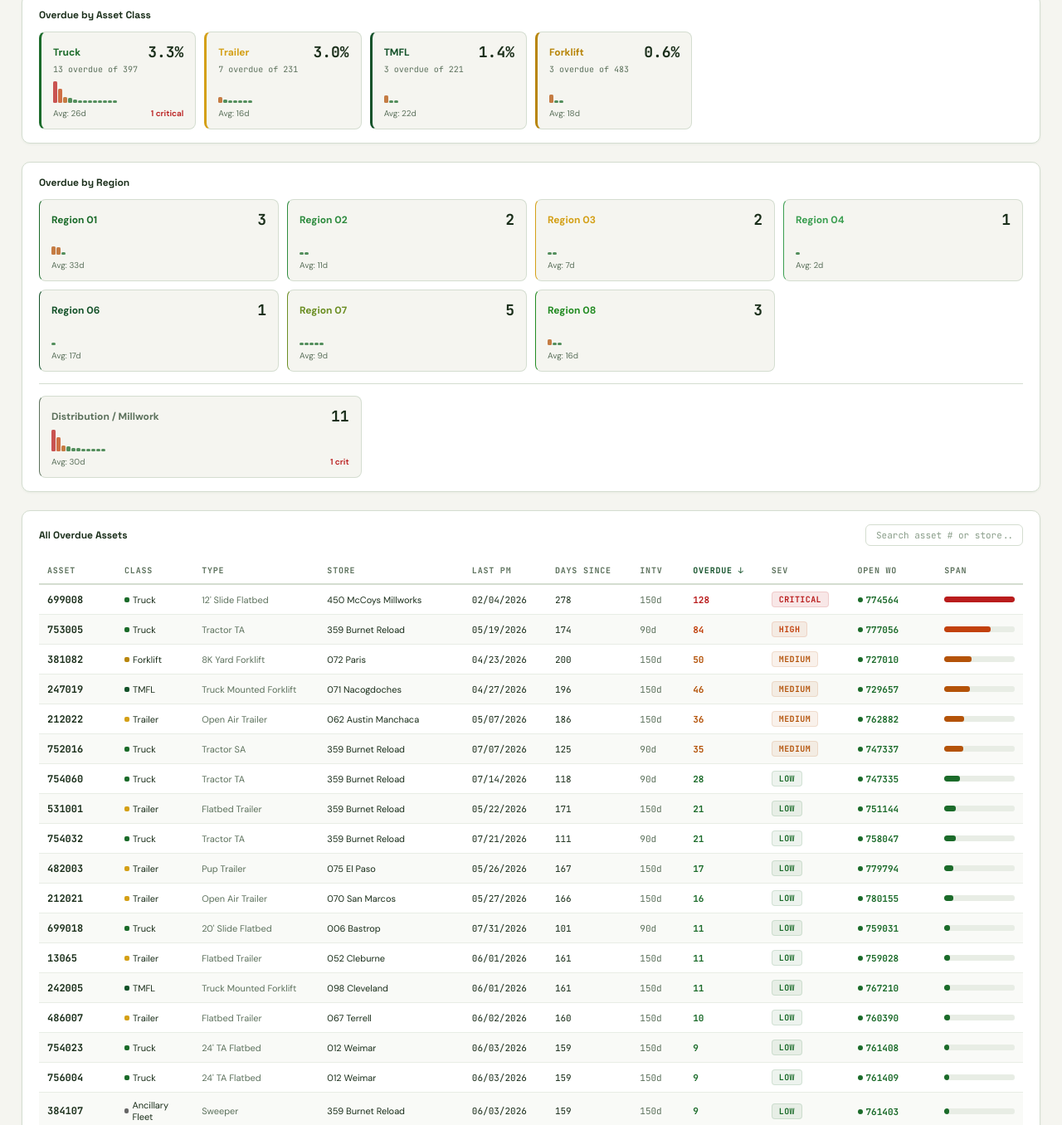
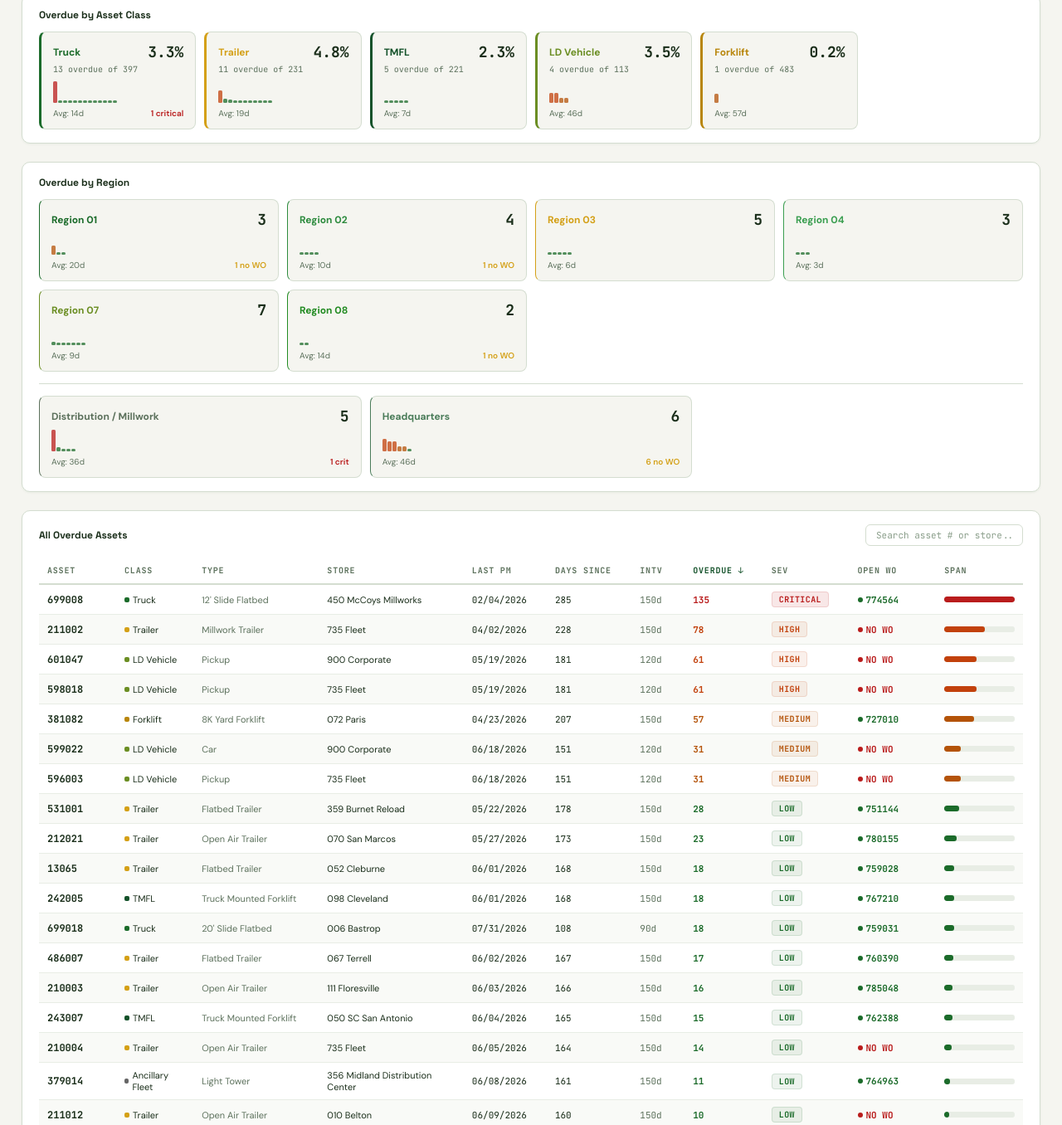
Before and after one commit to julianchetlange-svg/PM-Compliance-Dashboard, a plain HTML site: page index.html in a window 1280 px wide. Shown: the part 483-1839 px from the top of the page at 83% size. Drawn offline with Linux system fonts and the light colour scheme.

Commit message:
Weekly PM compliance update — 11/16/2026
- DATA: 35 overdue assets (up from 28), computed from raw PM Compliance and Current Assets files dated 11/16
- PRIOR: set to 11/09 values (total:28, crit:1, noWO:0, avg:21, worst:128)
- TREND: appended 11/16 entry (total:35, crit:1, noWO:9, avg:19, worst:135, fleet:1458)
- FLEET: unchanged (1458 total)
- 18 assets resolved since 11/09, 25 new overdue assets added
- Notable: 9 assets now without open WO (was 0); 1 critical (699008 at 135d)

Co-Authored-By: Claude Opus 4.6 <noreply@anthropic.com>
Claude-Session: https://claude.ai/code/session_015mEdPzMxvVGdE8afMayGx5

```diff
--- a/index.html
+++ b/index.html
@@ -1,4 +1,4 @@
-<!DOCTYPE html>
+<![CDATA[<!DOCTYPE html>
 <html lang="en">
 <head>
 <meta charset="UTF-8">
@@ -68,41 +68,48 @@ input::placeholder{color:#8A9E8A}
 <div id="app"></div>
 <script>
 const DATA=[
-{store:"450 McCoys Millworks",region:"Distribution / Millwork",asset:"699008",cls:"Truck",type:"12' Slide Flatbed",lastDate:"02/04/2026",daysSince:278,interval:150,overdue:128,hasOpenWO:true,openWO:774564},
-{store:"359 Burnet Reload",region:"Distribution / Millwork",asset:"753005",cls:"Truck",type:"Tractor TA",lastDate:"05/19/2026",daysSince:174,interval:90,overdue:84,hasOpenWO:true,openWO:777056},
-{store:"072 Paris",region:"Region 01",asset:"381082",cls:"Forklift",type:"8K Yard Forklift",lastDate:"04/23/2026",daysSince:200,interval:150,overdue:50,hasOpenWO:true,openWO:727010},
-{store:"071 Nacogdoches",region:"Region 01",asset:"247019",cls:"TMFL",type:"Truck Mounted Forklift",lastDate:"04/27/2026",daysSince:196,interval:150,overdue:46,hasOpenWO:true,openWO:729657},
-{store:"062 Austin Manchaca",region:"Region 08",asset:"212022",cls:"Trailer",type:"Open Air Trailer",lastDate:"05/07/2026",daysSince:186,interval:150,overdue:36,hasOpenWO:true,openWO:762882},
-{store:"359 Burnet Reload",region:"Distribution / Millwork",asset:"752016",cls:"Truck",type:"Tractor SA",lastDate:"07/07/2026",daysSince:125,interval:90,overdue:35,hasOpenWO:true,openWO:747337},
-{store:"359 Burnet Reload",region:"Distribution / Millwork",asset:"754060",cls:"Truck",type:"Tractor TA",lastDate:"07/14/2026",daysSince:118,interval:90,overdue:28,hasOpenWO:true,openWO:747335},
-{store:"359 Burnet Reload",region:"Distribution / Millwork",asset:"531001",cls:"Trailer",type:"Flatbed Trailer",lastDate:"05/22/2026",daysSince:171,interval:150,overdue:21,hasOpenWO:true,openWO:751144},
-{store:"359 Burnet Reload",region:"Distribution / Millwork",asset:"754032",cls:"Truck",type:"Tractor TA",lastDate:"07/21/2026",daysSince:111,interval:90,overdue:21,hasOpenWO:true,openWO:758047},
-{store:"075 El Paso",region:"Region 06",asset:"482003",cls:"Trailer",type:"Pup Trailer",lastDate:"05/26/2026",daysSince:167,interval:150,overdue:17,hasOpenWO:true,openWO:779794},
-{store:"070 San Marcos",region:"Region 07",asset:"212021",cls:"Trailer",type:"Open Air Trailer",lastDate:"05/27/2026",daysSince:166,interval:150,overdue:16,hasOpenWO:true,openWO:780155},
-{store:"006 Bastrop",region:"Region 08",asset:"699018",cls:"Truck",type:"20' Slide Flatbed",lastDate:"07/31/2026",daysSince:101,interval:90,overdue:11,hasOpenWO:true,openWO:759031},
-{store:"052 Cleburne",region:"Region 02",asset:"13065",cls:"Trailer",type:"Flatbed Trailer",lastDate:"06/01/2026",daysSince:161,interval:150,overdue:11,hasOpenWO:true,openWO:759028},
-{store:"098 Cleveland",region:"Region 03",asset:"242005",cls:"TMFL",type:"Truck Mounted Forklift",lastDate:"06/01/2026",daysSince:161,interval:150,overdue:11,hasOpenWO:true,openWO:767210},
-{store:"067 Terrell",region:"Region 02",asset:"486007",cls:"Trailer",type:"Flatbed Trailer",lastDate:"06/02/2026",daysSince:160,interval:150,overdue:10,hasOpenWO:true,openWO:760390},
-{store:"012 Weimar",region:"Region 07",asset:"754023",cls:"Truck",type:"24' TA Flatbed",lastDate:"06/03/2026",daysSince:159,interval:150,overdue:9,hasOpenWO:true,openWO:761408},
-{store:"012 Weimar",region:"Region 07",asset:"756004",cls:"Truck",type:"24' TA Flatbed",lastDate:"06/03/2026",daysSince:159,interval:150,overdue:9,hasOpenWO:true,openWO:761409},
-{store:"359 Burnet Reload",region:"Distribution / Millwork",asset:"384107",cls:"Ancillary Fleet",type:"Sweeper",lastDate:"06/03/2026",daysSince:159,interval:150,overdue:9,hasOpenWO:true,openWO:761403},
-{store:"050 SC San Antonio",region:"Region 07",asset:"243007",cls:"TMFL",type:"Truck Mounted Forklift",lastDate:"06/04/2026",daysSince:158,interval:150,overdue:8,hasOpenWO:true,openWO:762388},
-{store:"356 Midland Distribution Center",region:"Distribution / Millwork",asset:"379014",cls:"Ancillary Fleet",type:"Light Tower",lastDate:"06/08/2026",daysSince:154,interval:150,overdue:4,hasOpenWO:true,openWO:764963},
-{store:"355CD Pharr Central Delivery",region:"Distribution / Millwork",asset:"482012",cls:"Trailer",type:"Flatbed Trailer",lastDate:"06/09/2026",daysSince:153,interval:150,overdue:3,hasOpenWO:true,openWO:766283},
-{store:"013 Richwood",region:"Region 04",asset:"753040",cls:"Truck",type:"24' TA Flatbed",lastDate:"06/10/2026",daysSince:152,interval:150,overdue:2,hasOpenWO:true,openWO:767213},
-{store:"039 Longview",region:"Region 01",asset:"383064",cls:"Forklift",type:"6K Yard Forklift",lastDate:"06/10/2026",daysSince:152,interval:150,overdue:2,hasOpenWO:true,openWO:767209},
-{store:"114 Alvin",region:"Region 03",asset:"694002",cls:"Truck",type:"20' Slide Flatbed",lastDate:"06/10/2026",daysSince:152,interval:150,overdue:2,hasOpenWO:true,openWO:767212},
-{store:"025 NW San Antonio",region:"Region 07",asset:"383043",cls:"Forklift",type:"6K Yard Forklift",lastDate:"06/11/2026",daysSince:151,interval:150,overdue:1,hasOpenWO:true,openWO:767964},
-{store:"062 Austin Manchaca",region:"Region 08",asset:"693005",cls:"Truck",type:"20' Slide Flatbed",lastDate:"06/11/2026",daysSince:151,interval:150,overdue:1,hasOpenWO:true,openWO:767972},
-{store:"353 Dayton Distribution",region:"Distribution / Millwork",asset:"752003",cls:"Truck",type:"Tractor TA",lastDate:"06/11/2026",daysSince:151,interval:150,overdue:1,hasOpenWO:true,openWO:767975},
-{store:"353 Dayton Distribution",region:"Distribution / Millwork",asset:"755047",cls:"Truck",type:"Tractor SA",lastDate:"06/11/2026",daysSince:151,interval:150,overdue:1,hasOpenWO:true,openWO:767976}
+{store:"450 McCoys Millworks",region:"Distribution / Millwork",asset:"699008",cls:"Truck",type:"12' Slide Flatbed",lastDate:"02/04/2026",daysSince:285,interval:150,overdue:135,hasOpenWO:true,openWO:774564},
+{store:"735 Fleet",region:"Headquarters",asset:"211002",cls:"Trailer",type:"Millwork Trailer",lastDate:"04/02/2026",daysSince:228,interval:150,overdue:78,hasOpenWO:false,openWO:null},
+{store:"900 Corporate",region:"Headquarters",asset:"601047",cls:"LD Vehicle",type:"Pickup",lastDate:"05/19/2026",daysSince:181,interval:120,overdue:61,hasOpenWO:false,openWO:null},
+{store:"735 Fleet",region:"Headquarters",asset:"598018",cls:"LD Vehicle",type:"Pickup",lastDate:"05/19/2026",daysSince:181,interval:120,overdue:61,hasOpenWO:false,openWO:null},
+{store:"072 Paris",region:"Region 01",asset:"381082",cls:"Forklift",type:"8K Yard Forklift",lastDate:"04/23/2026",daysSince:207,interval:150,overdue:57,hasOpenWO:true,openWO:727010},
+{store:"900 Corporate",region:"Headquarters",asset:"599022",cls:"LD Vehicle",type:"Car",lastDate:"06/18/2026",daysSince:151,interval:120,overdue:31,hasOpenWO:false,openWO:null},
+{store:"735 Fleet",region:"Headquarters",asset:"596003",cls:"LD Vehicle",type:"Pickup",lastDate:"06/18/2026",daysSince:151,interval:120,overdue:31,hasOpenWO:false,openWO:null},
+{store:"359 Burnet Reload",region:"Distribution / Millwork",asset:"531001",cls:"Trailer",type:"Flatbed Trailer",lastDate:"05/22/2026",daysSince:178,interval:150,overdue:28,hasOpenWO:true,openWO:751144},
+{store:"070 San Marcos",region:"Region 07",asset:"212021",cls:"Trailer",type:"Open Air Trailer",lastDate:"05/27/2026",daysSince:173,interval:150,overdue:23,hasOpenWO:true,openWO:780155},
+{store:"052 Cleburne",region:"Region 02",asset:"13065",cls:"Trailer",type:"Flatbed Trailer",lastDate:"06/01/2026",daysSince:168,interval:150,overdue:18,hasOpenWO:true,openWO:759028},
+{store:"098 Cleveland",region:"Region 03",asset:"242005",cls:"TMFL",type:"Truck Mounted Forklift",lastDate:"06/01/2026",daysSince:168,interval:150,overdue:18,hasOpenWO:true,openWO:767210},
+{store:"006 Bastrop",region:"Region 08",asset:"699018",cls:"Truck",type:"20' Slide Flatbed",lastDate:"07/31/2026",daysSince:108,interval:90,overdue:18,hasOpenWO:true,openWO:759031},
+{store:"067 Terrell",region:"Region 02",asset:"486007",cls:"Trailer",type:"Flatbed Trailer",lastDate:"06/02/2026",daysSince:167,interval:150,overdue:17,hasOpenWO:true,openWO:760390},
+{store:"111 Floresville",region:"Region 07",asset:"210003",cls:"Trailer",type:"Open Air Trailer",lastDate:"06/03/2026",daysSince:166,interval:150,overdue:16,hasOpenWO:true,openWO:785048},
+{store:"050 SC San Antonio",region:"Region 07",asset:"243007",cls:"TMFL",type:"Truck Mounted Forklift",lastDate:"06/04/2026",daysSince:165,interval:150,overdue:15,hasOpenWO:true,openWO:762388},
+{store:"735 Fleet",region:"Headquarters",asset:"210004",cls:"Trailer",type:"Open Air Trailer",lastDate:"06/05/2026",daysSince:164,interval:150,overdue:14,hasOpenWO:false,openWO:null},
+{store:"356 Midland Distribution Center",region:"Distribution / Millwork",asset:"379014",cls:"Ancillary Fleet",type:"Light Tower",lastDate:"06/08/2026",daysSince:161,interval:150,overdue:11,hasOpenWO:true,openWO:764963},
+{store:"010 Belton",region:"Region 08",asset:"211012",cls:"Trailer",type:"Open Air Trailer",lastDate:"06/09/2026",daysSince:160,interval:150,overdue:10,hasOpenWO:false,openWO:null},
+{store:"057 Tomball",region:"Region 03",asset:"696016",cls:"Truck",type:"20' Slide Flatbed",lastDate:"08/12/2026",daysSince:96,interval:90,overdue:6,hasOpenWO:true,openWO:768525},
+{store:"066 Alice",region:"Region 04",asset:"698016",cls:"Truck",type:"20' Slide Flatbed",lastDate:"08/13/2026",daysSince:95,interval:90,overdue:5,hasOpenWO:true,openWO:769615},
+{store:"450 McCoys Millworks",region:"Distribution / Millwork",asset:"749017",cls:"Truck",type:"Tractor TA",lastDate:"06/16/2026",daysSince:153,interval:150,overdue:3,hasOpenWO:true,openWO:770902},
+{store:"001 Galveston",region:"Region 03",asset:"697029",cls:"Truck",type:"20' Slide Flatbed",lastDate:"08/15/2026",daysSince:93,interval:90,overdue:3,hasOpenWO:true,openWO:772306},
+{store:"096 El Campo",region:"Region 04",asset:"697032",cls:"Truck",type:"20' Slide Flatbed",lastDate:"08/15/2026",daysSince:93,interval:90,overdue:3,hasOpenWO:true,openWO:772305},
+{store:"004 League City",region:"Region 03",asset:"754028",cls:"Truck",type:"24' TA Flatbed",lastDate:"06/16/2026",daysSince:153,interval:150,overdue:3,hasOpenWO:true,openWO:772304},
+{store:"043 Huntsville",region:"Region 01",asset:"753038",cls:"Truck",type:"24' TA Flatbed",lastDate:"06/17/2026",daysSince:152,interval:150,overdue:2,hasOpenWO:true,openWO:773214},
+{store:"063 Gainesville",region:"Region 02",asset:"212015",cls:"Trailer",type:"Open Air Trailer",lastDate:"06/17/2026",daysSince:152,interval:150,overdue:2,hasOpenWO:false,openWO:null},
+{store:"038 Rosenberg",region:"Region 03",asset:"694006",cls:"Truck",type:"20' Slide Flatbed",lastDate:"06/17/2026",daysSince:152,interval:150,overdue:2,hasOpenWO:true,openWO:773211},
+{store:"043 Huntsville",region:"Region 01",asset:"212009",cls:"Trailer",type:"Open Air Trailer",lastDate:"06/17/2026",daysSince:152,interval:150,overdue:2,hasOpenWO:false,openWO:null},
+{store:"101 Universal City",region:"Region 07",asset:"753020",cls:"Truck",type:"24' TA Flatbed",lastDate:"06/17/2026",daysSince:152,interval:150,overdue:2,hasOpenWO:true,openWO:773215},
+{store:"101 Universal City",region:"Region 07",asset:"694014",cls:"Truck",type:"20' Slide Flatbed",lastDate:"06/17/2026",daysSince:152,interval:150,overdue:2,hasOpenWO:true,openWO:773212},
+{store:"353 Dayton Distribution",region:"Distribution / Millwork",asset:"483007",cls:"Trailer",type:"Flatbed Trailer",lastDate:"06/18/2026",daysSince:151,interval:150,overdue:1,hasOpenWO:true,openWO:774176},
+{store:"109 Aransas Pass",region:"Region 04",asset:"698015",cls:"Truck",type:"20' Slide Flatbed",lastDate:"08/17/2026",daysSince:91,interval:90,overdue:1,hasOpenWO:true,openWO:774178},
+{store:"047 Waco",region:"Region 02",asset:"241007",cls:"TMFL",type:"Truck Mounted Forklift",lastDate:"06/18/2026",daysSince:151,interval:150,overdue:1,hasOpenWO:true,openWO:774172},
+{store:"050 SC San Antonio",region:"Region 07",asset:"246008",cls:"TMFL",type:"Truck Mounted Forklift",lastDate:"06/18/2026",daysSince:151,interval:150,overdue:1,hasOpenWO:true,openWO:774174},
+{store:"027 SE San Antonio",region:"Region 07",asset:"246016",cls:"TMFL",type:"Truck Mounted Forklift",lastDate:"06/18/2026",daysSince:151,interval:150,overdue:1,hasOpenWO:true,openWO:774175}
 ];
 
 const FLEET={Forklift:483,Truck:397,Trailer:231,TMFL:221,"LD Vehicle":113,"Ancillary Fleet":13};
 const TOTAL_FLEET=Object.values(FLEET).reduce((a,b)=>a+b,0);
 const MAXOV=Math.max(...DATA.map(r=>r.overdue));
 const REGION_ORDER=["Region 01","Region 02","Region 03","Region 04","Region 05","Region 06","Region 07","Region 08","Distribution / Millwork","Headquarters"];
-const PRIOR={total:24,crit:1,noWO:0,avg:17,worst:121};
+const PRIOR={total:28,crit:1,noWO:0,avg:21,worst:128};
 const TREND=[
 {date:"05/19/2026",total:73,crit:6,noWO:16,avg:32,worst:175,fleet:1525},
 {date:"05/25/2026",total:67,crit:6,noWO:15,avg:32,worst:206,fleet:1525},
@@ -128,7 +135,8 @@ const TREND=[
 {date:"10/19/2026",total:44,crit:0,noWO:0,avg:13,worst:75,fleet:1418},
 {date:"10/26/2026",total:34,crit:0,noWO:0,avg:13,worst:45,fleet:1399},
 {date:"11/02/2026",total:24,crit:1,noWO:0,avg:17,worst:121,fleet:1457},
-{date:"11/09/2026",total:28,crit:1,noWO:0,avg:21,worst:128,fleet:1458}
+{date:"11/09/2026",total:28,crit:1,noWO:0,avg:21,worst:128,fleet:1458},
+{date:"11/16/2026",total:35,crit:1,noWO:9,avg:19,worst:135,fleet:1458}
 ];
 const RC={"Region 01":"#1B6B2A","Region 02":"#2D8B3E","Region 03":"#D4A017","Region 04":"#3A9E50","Region 05":"#8B6914","Region 06":"#14522A","Region 07":"#6B8E23","Region 08":"#228B22","Distribution / Millwork":"#5C715C",Headquarters:"#4A7C59"};
 const CC={Truck:"#1B6B2A",Trailer:"#D4A017",TMFL:"#14522A","LD Vehicle":"#6B8E23",Forklift:"#B8860B"};
@@ -371,4 +379,4 @@ function render(){const now=new Date().toLocaleDateString('en-US',{month:'short'
 render();
 </script>
 </body>
-</html>
+</html>]]>
```
